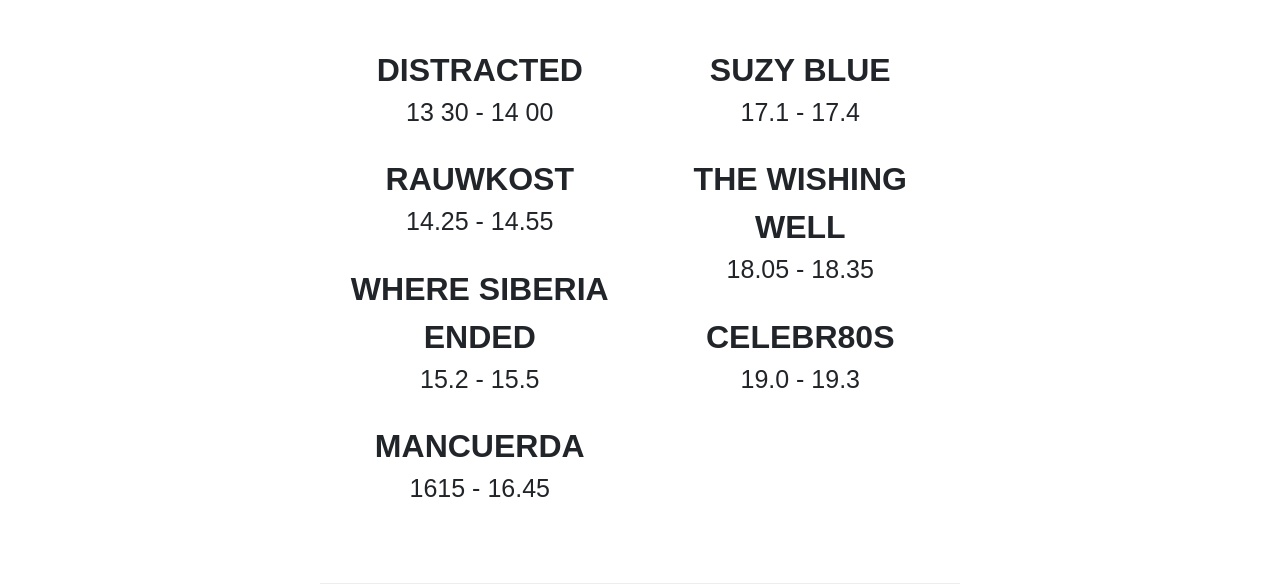
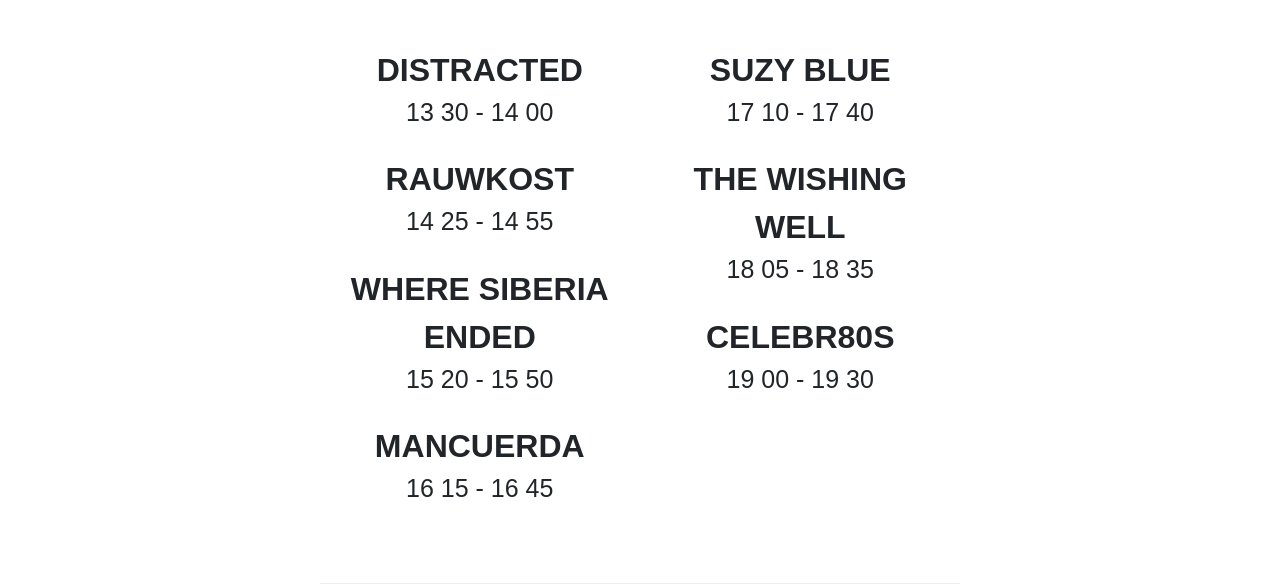
Before and after one commit to sneeuwpop-festival/sneeuwpop.nl, a Jekyll site: the page built from index.md, in a window 1280 px wide and 900 px high, scrolled down 872 px. Shown: the part 162-748 px from the top of the window. Built offline with Jekyll 4.4.1, drawn with Linux system fonts in a browser that asks for light colours.

Commit message:
Update bands.yml

```diff
--- a/_data/bands.yml
+++ b/_data/bands.yml
@@ -3,26 +3,26 @@
   end: 14 00
   uri: distracted
 - name: Rauwkost
-  start: 14.25
-  end: 14.55
+  start: 14 25
+  end: 14 55
   uri: rauwkost
 - name: Where Siberia Ended
-  start: 15.20
-  end: 15.50
+  start: 15 20
+  end: 15 50
   uri: where-siberia-ended
 - name: Mancuerda
-  start: 1615
-  end:  16.45
+  start: 16 15
+  end:  16 45
   uri: mancuerda
 - name: Suzy Blue
-  start: 17.10
-  end: 17.40
+  start: 17 10
+  end: 17 40
   uri: suzy-blue
 - name: The Wishing Well
-  start: 18.05
-  end: 18.35
+  start: 18 05
+  end: 18 35
   uri: the-wishing-well
 - name: Celebr80s
-  start: 19.00
-  end: 19.30
+  start: 19 00
+  end: 19 30
   uri: celebr80s
```
